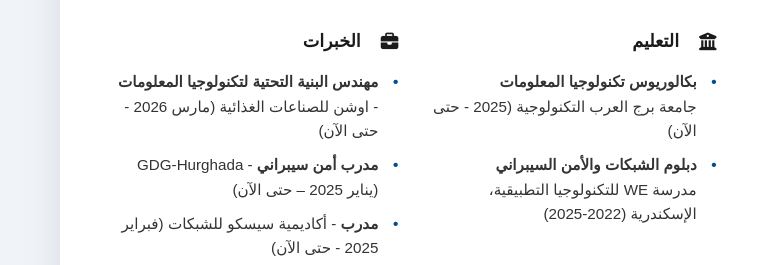
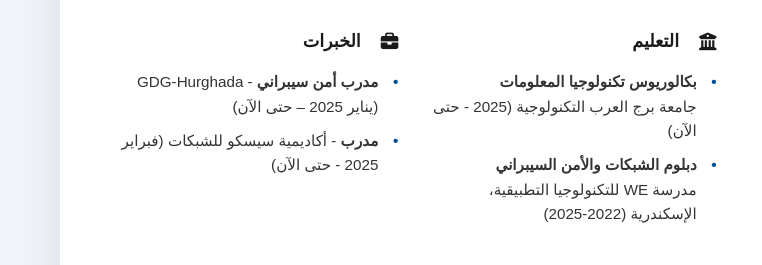
Before and after one commit to youssef-eid-profile/Cyberixa, a website: page index-ar.html in a window 1280 px wide. Shown: the part 3102-3367 px from the top of the page, 0-762 px from the left. Drawn offline with Linux system fonts and the light colour scheme; grey boxes are pictures that could not be loaded; a web font is replaced by a local one.

Commit message:
Add files via upload

```diff
--- a/index-ar.html
+++ b/index-ar.html
@@ -242,7 +242,6 @@
                         <div class="ceo-section">
                             <h3><i class="fas fa-briefcase" style="margin-left: 10px;"></i> الخبرات</h3>
                             <ul class="ceo-list">
-                                <li><strong>مهندس البنية التحتية لتكنولوجيا المعلومات</strong> - اوشن للصناعات الغذائية (مارس 2026 - حتى الآن)</li>
                                 <li><strong>مدرب أمن سيبراني</strong> - GDG-Hurghada (يناير 2025 – حتى الآن)</li>
                                 <li><strong>مدرب</strong> - أكاديمية سيسكو للشبكات (فبراير 2025 - حتى الآن)</li>
                             </ul>
```
Also changed, not shown: index.html (+0 -1 lines).
